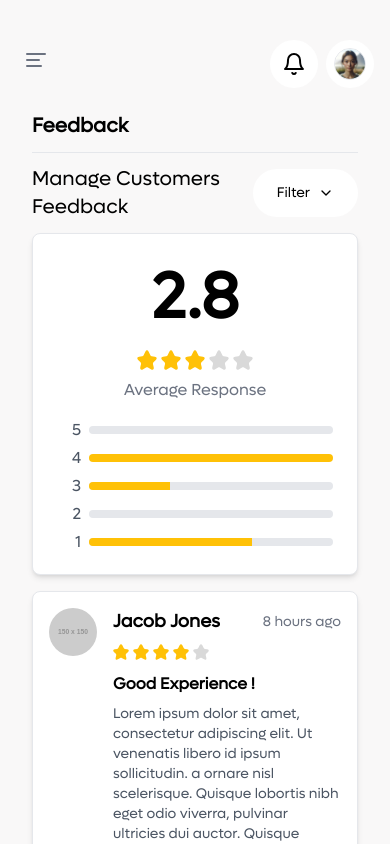
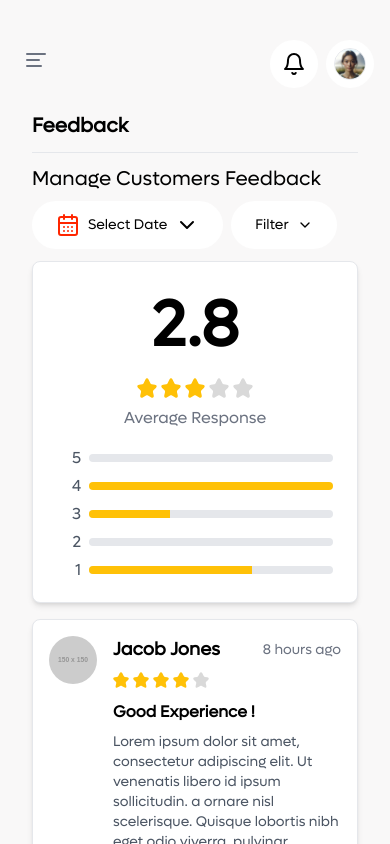
Before and after one commit to abrauf18/chkr, a Next.js app: page /super-admin/feedback in a window 390 px wide. Shown: the top 844 px of the page. Built offline with nearby package versions, Linux system fonts and the light colour scheme.

Commit message:
fix: changed styling of dynamic header

```diff
--- a/components/shared/header.tsx
+++ b/components/shared/header.tsx
@@ -9,15 +9,16 @@ interface HeaderProps {
 export default function Header({ title }: HeaderProps) {
   return (
     <>
-      <div className='flex justify-between items-center'>
-        <h1 className='text-xl font-base'>{title}</h1>
-        <div className="flex justify-center items-center gap-2">
-          <Button className="md:w-[90%] w-1/2 bg-white hover:bg-white rounded-3xl p-6 text-sm lg:text-base mobile:hidden">
+      <div className='flex mobile:flex-col justify-between items-center'>
+        <h1 className='text-xl font-base whitespace-nowrap w-full'>{title}</h1>
+        <div className="flex items-center gap-2 mobile:w-full mobile:mt-2">
+          <Button className="md:w-[90%] bg-white hover:bg-white rounded-3xl p-6 text-sm lg:text-base">
             <CalendarDays className='mr-2' color='#FF2600' />
-            March 11 - March 17, 2024
+            <span className='mobile:hidden'>March 11 - March 17, 2024</span>
+            <span className='md:hidden'>Select Date</span>
             <ChevronDown className='ml-2' />
           </Button>
-          <Button className="w-full md:w-[90%] bg-white rounded-3xl p-6 text-sm lg:text-base">
+          <Button className="md:w-[90%] bg-white rounded-3xl p-6 text-sm lg:text-base">
             Filter
             <ChevronDown className="ml-2 md:w-[1rem] md:h-[1rem] w-[1rem] h-[1rem]" />
           </Button>
```
